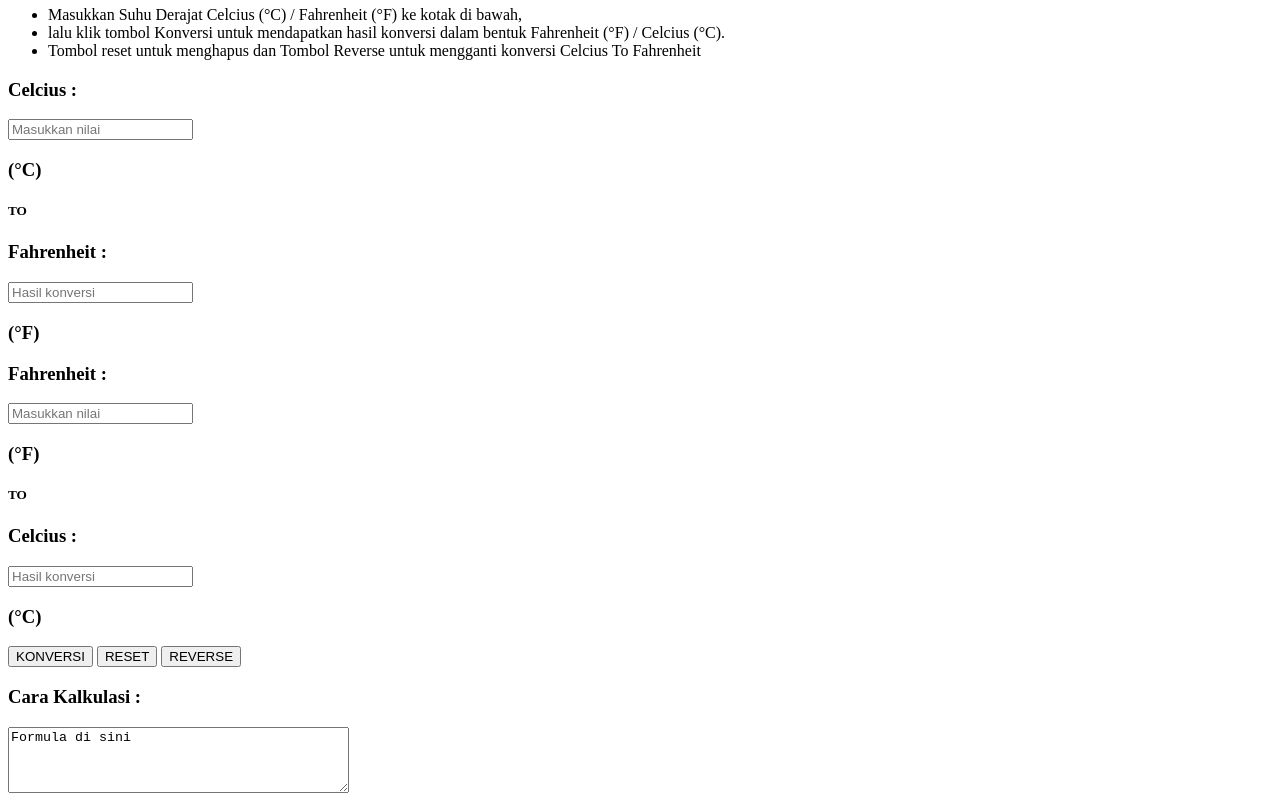
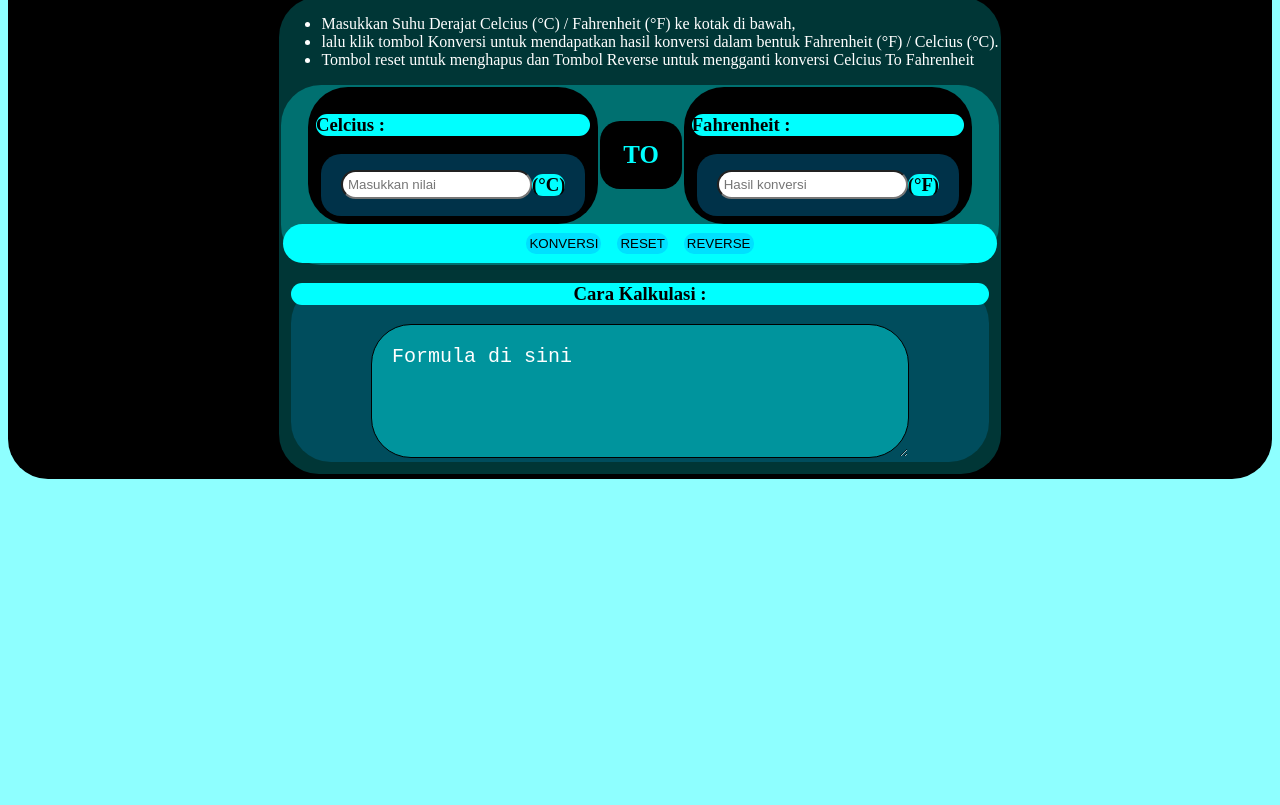
Before and after one commit to revou-fundamental-course/15-apr-24-MuhammadNaufalJulian, a plain HTML site: page index.html in a window 1280 px wide. Shown: the part 111-916 px from the top of the page. After the commit the page ends 800 px from the top, so only its background shows below. Drawn offline with Linux system fonts and the light colour scheme; the site is published under a folder, as on GitHub Pages, so addresses that start at the root find nothing.

Commit message:
Temperature Converter

```diff
--- a/index.html
+++ b/index.html
@@ -3,7 +3,7 @@
 <head>
     <meta charset="UTF-8">
     <meta name="viewport" content="width=device-width, initial-scale=1.0">
-    <link rel="stylesheet" href="/CSS/style.css">
+    <link rel="stylesheet" href="CSS/style.css">
     <title>Temperature Converter</title>
 </head>
 <body>
@@ -90,6 +90,6 @@
         </section>
     </main>
 
-    <script src="/JS/script.js"></script>
+    <script src="JS/script.js"></script>
 </body>
 </html>
```
